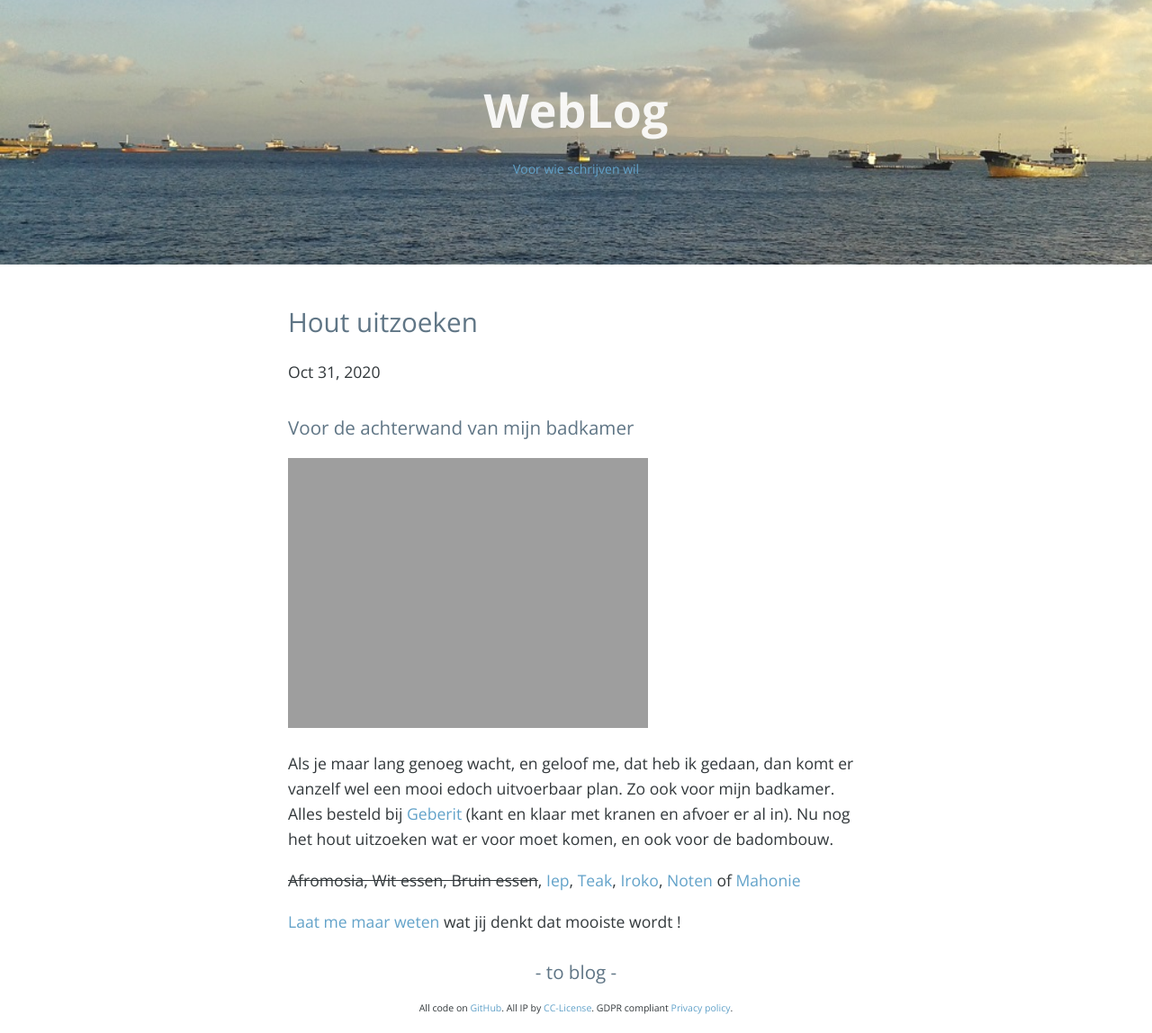
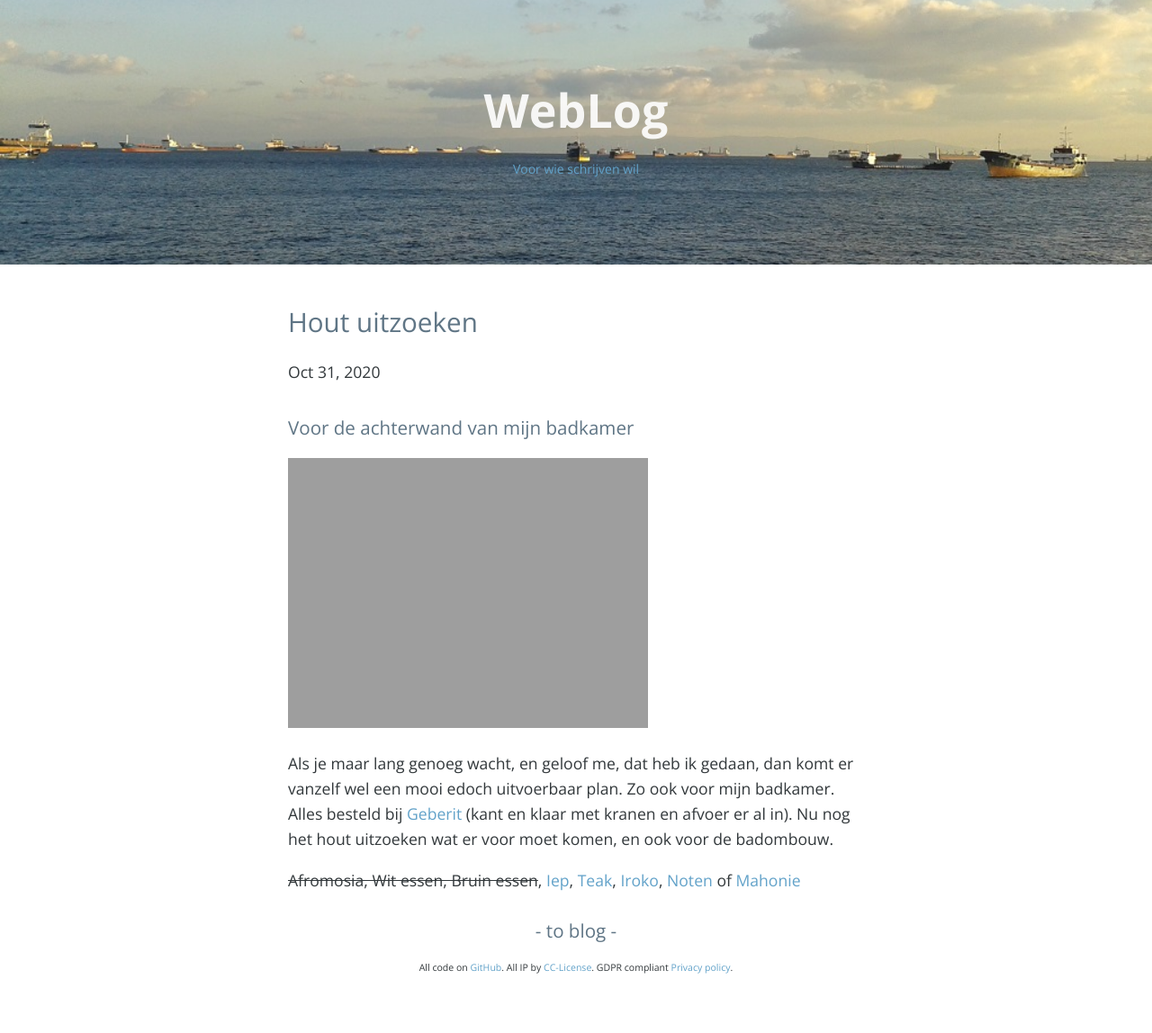
Before and after one commit to fprisse/Weblog, a Jekyll site: the page built from _posts/2020-10-31-houtsoort.md, in a window 1280 px wide. Shown: the whole page at 90% size. Built offline with Jekyll 4.4.1, drawn with Linux system fonts in a browser that asks for light colours; nearby versions of some CDN libraries; comment, search, counter and statistics services are not loaded; after the commit the page ends 1102 px from its top, so only the background shows below that.

Commit message:
Update 2020-10-31-houtsoort.md

```diff
--- a/_posts/2020-10-31-houtsoort.md
+++ b/_posts/2020-10-31-houtsoort.md
@@ -11,5 +11,3 @@ categories: Huis
 Als je maar lang genoeg wacht, en geloof me, dat heb ik gedaan, dan komt er vanzelf wel een mooi edoch uitvoerbaar plan. Zo ook voor mijn badkamer. Alles besteld bij [Geberit](https://www.geberit.de/produkte/badserien/geberit-one/) (kant en klaar met kranen en afvoer er al in). Nu nog het hout uitzoeken wat er voor moet komen, en ook voor de badombouw.
 
 ~~Afromosia, Wit essen, Bruin essen~~, [Iep](https://www.fijnhout.nl/nieuw-binnen-gewaterd-iepenhout/), [Teak](https://www.fijnhout.nl/nieuw-binnen-plantage-teak-diverse-afmetingen/), [Iroko](https://www.fijnhout.nl/product/iroko/), [Noten](https://www.fijnhout.nl/product/noten/) of [Mahonie](https://www.fijnhout.nl/product/mahonie-hout/)
-
-[Laat me maar weten]({{ site.url }}/talktome/) wat jij denkt dat mooiste wordt !
```
